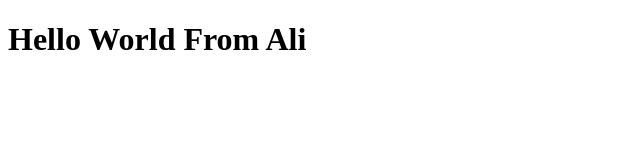
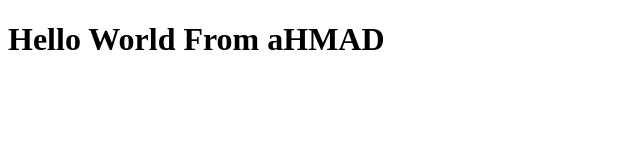
Before and after one commit to farhan523/finalbootcamp1, a plain HTML site: page index.html in a window 1280 px wide. Shown: the whole page, without its empty margins (0-640 px from the left). Drawn offline with Linux system fonts and the light colour scheme.

Commit message:
Update index.html

```diff
--- a/index.html
+++ b/index.html
@@ -5,6 +5,6 @@
     <title>Document</title>
 </head>
 <body>
-    <h1>Hello World From Ali</h1>
+    <h1>Hello World From aHMAD</h1>
 </body>
 </html>
```
